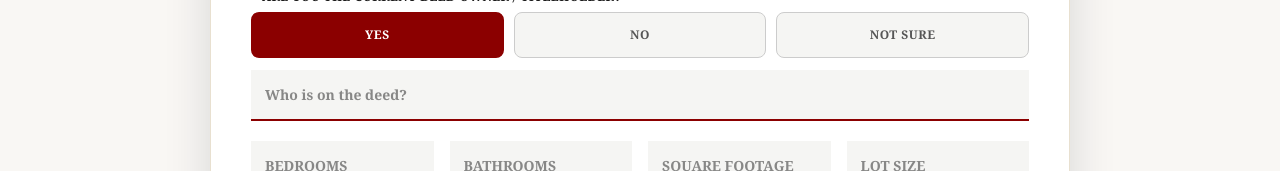
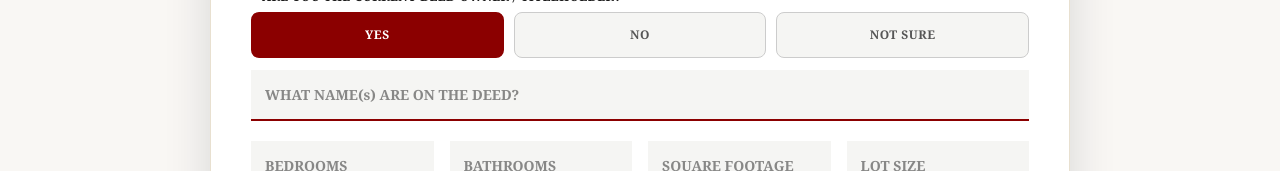
Before and after one commit to nijackacquisitions56/nijack-property-solutions, a React (Vite) app: page / in a window 1280 px wide. Both pictures are taken after a click on the button "YES". Shown: the part 1652-1823 px from the top of the page. Built offline with nearby package versions, Linux system fonts and the light colour scheme.

Commit message:
Update App.jsx

```diff
--- a/src/App.jsx
+++ b/src/App.jsx
@@ -263,7 +263,7 @@ const App = () => {
                       </div>
                       {formData.deedOwner === 'Yes' && (
                         <div style={{ marginTop: 12 }}>
-                          <input type="text" placeholder="Who is on the deed?" value={formData.deedOwnerNames} onChange={(e) => setFormData({ ...formData, deedOwnerNames: e.target.value })} style={{ width: '100%', background: '#f5f5f3', border: 'none', borderBottom: '2px solid #8B0000', padding: '14px', fontSize: 14, fontWeight: 700, boxSizing: 'border-box' }} />
+                          <input type="text" placeholder="WHAT NAME(s) ARE ON THE DEED?" value={formData.deedOwnerNames} onChange={(e) => setFormData({ ...formData, deedOwnerNames: e.target.value })} style={{ width: '100%', background: '#f5f5f3', border: 'none', borderBottom: '2px solid #8B0000', padding: '14px', fontSize: 14, fontWeight: 700, boxSizing: 'border-box' }} />
                         </div>
                       )}
                       {(formData.deedOwner === 'No' || formData.deedOwner === 'Not Sure') && (
```
